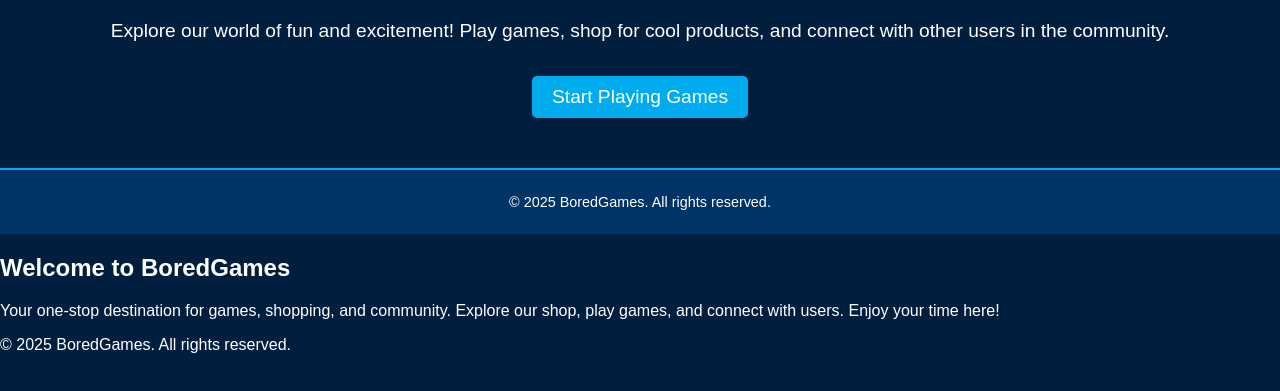
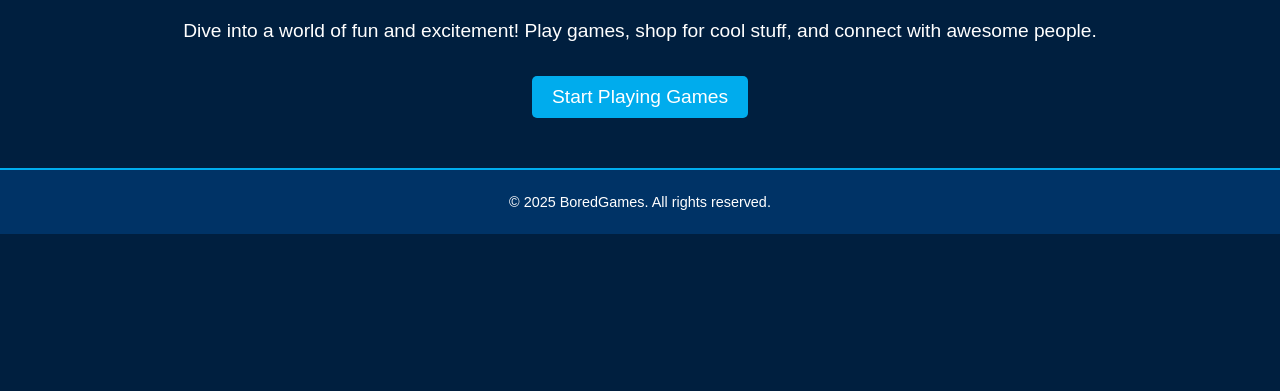
Before and after one commit to HarryJ236/BoredGames, a plain HTML site: page index.html in a window 1280 px wide. Shown: the part 197-588 px from the top of the page. Drawn offline with Linux system fonts and the light colour scheme.

Commit message:
Update index.html

```diff
--- a/index.html
+++ b/index.html
@@ -4,6 +4,7 @@
   <meta charset="UTF-8">
   <meta name="viewport" content="width=device-width, initial-scale=1.0">
   <title>BoredGames - Home</title>
+  <link href="https://fonts.googleapis.com/css2?family=Comic+Neue:wght@400;700&family=Pacifico&display=swap" rel="stylesheet">
   <link rel="stylesheet" href="homepage.css">
 </head>
 <body>
@@ -25,8 +26,7 @@
   <main class="main-content">
     <h1>Welcome to BoredGames!</h1>
     <p>
-      Explore our world of fun and excitement! Play games, shop for cool products, and connect with
-      other users in the community.
+      Dive into a world of fun and excitement! Play games, shop for cool stuff, and connect with awesome people.
     </p>
     <button class="cta-button" onclick="navigateTo('pages/games/games.html')">Start Playing Games</button>
   </main>
@@ -39,20 +39,3 @@
   <script src="homepage.js"></script>
 </body>
 </html>
-
-  <!-- Main Content -->
-  <main>
-    <section id="about-section">
-      <h1>Welcome to BoredGames</h1>
-      <p>Your one-stop destination for games, shopping, and community. Explore our shop, play games, and connect with users. Enjoy your time here!</p>
-    </section>
-  </main>
-
-  <!-- Footer -->
-  <footer>
-    <p>&copy; 2025 BoredGames. All rights reserved.</p>
-  </footer>
-
-  <script src="script.js"></script>
-</body>
-</html>
```
